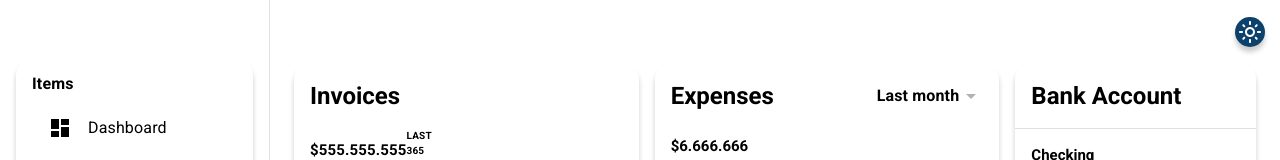
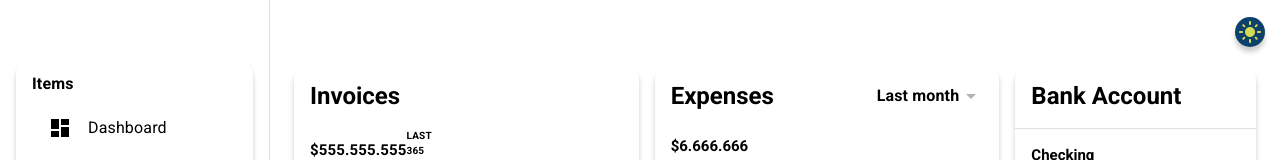
Before and after one commit to rodrigoDev0n/Botfico-App, a React (Vite) app: page / in a window 1280 px wide. Both pictures are taken after a click on the button "LOGIN". Shown: the top 160 px of the page. Built offline with nearby package versions, Linux system fonts and the light colour scheme.

Commit message:
modificando dark mode

```diff
--- a/src/components/DarkModeButton.jsx
+++ b/src/components/DarkModeButton.jsx
@@ -1,16 +1,8 @@
 import * as React from 'react'
-import { styled } from '@mui/material/styles'
-import FormGroup from '@mui/material/FormGroup'
-import FormControlLabel from '@mui/material/FormControlLabel'
-import Switch from '@mui/material/Switch'
-import Stack from '@mui/material/Stack'
-import Typography from '@mui/material/Typography'
-import { useState, useReducer, useContext } from 'react'
-import { useDarkMode } from '../hooks/useDarkMode'
-import { darkModeReducer } from '../reducer/darkModeReducer'
+import { useContext } from 'react'
 import { Grid, IconButton, useTheme } from '@mui/material'
 import { ColorModeContext, tokens } from '../theme/botficoAppTheme'
-import { DarkModeOutlined, LightModeOutlined, LightModeRounded } from '@mui/icons-material'
+import { DarkMode, LightMode } from '@mui/icons-material'
 
 export const DarkModeButton = ({ setDarkMode, disableDarkMode, state }) => {
 
@@ -36,9 +28,9 @@ export const DarkModeButton = ({ setDarkMode, disableDarkMode, state }) => {
             >
                 <IconButton onClick={enable}>
                     {theme.palette.mode === 'dark' ?
-                    (<DarkModeOutlined sx={{color: '#fff'}} />)
+                    (<DarkMode sx={{color: '#fff'}} />)
                     :
-                    (<LightModeOutlined sx={{color: '#fff'}} />)}
+                    (<LightMode sx={{color: '#D4DA52'}} />)}
                 </IconButton>
             </Grid>
         </Grid>
```
